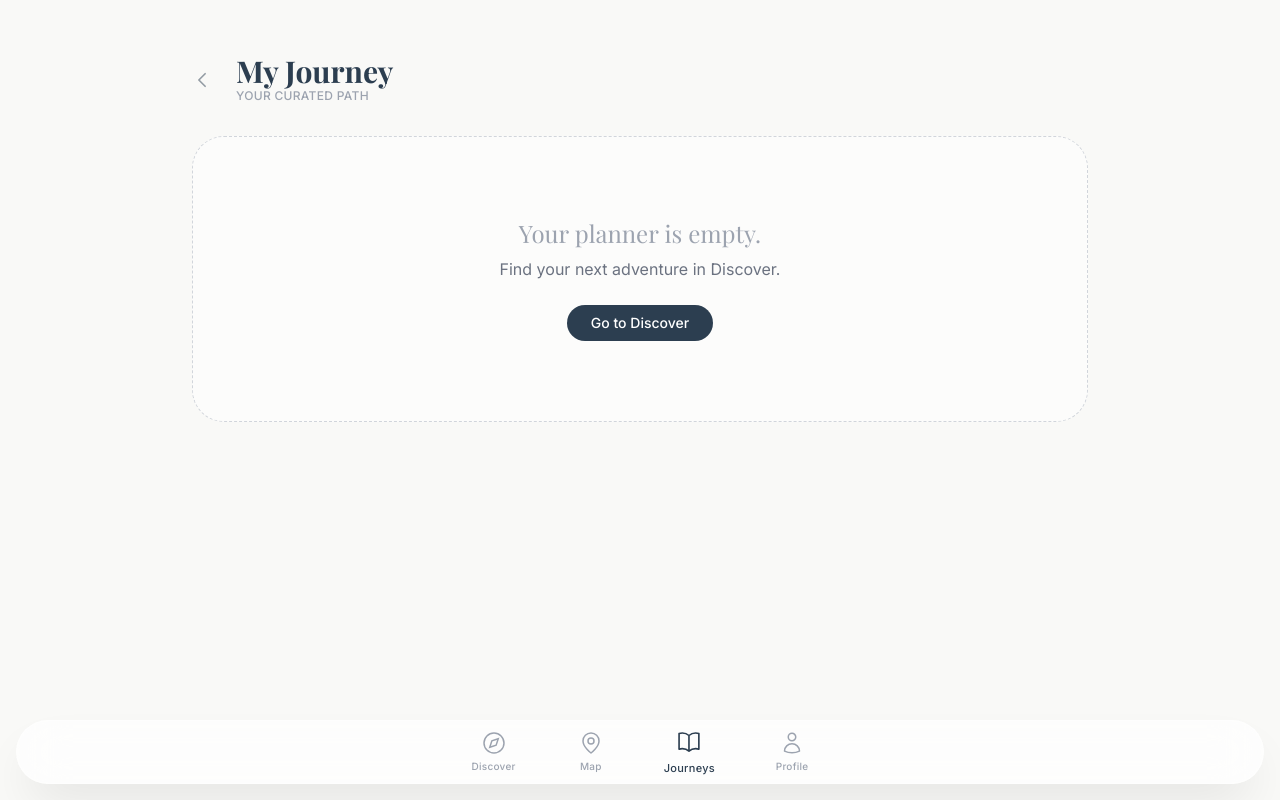
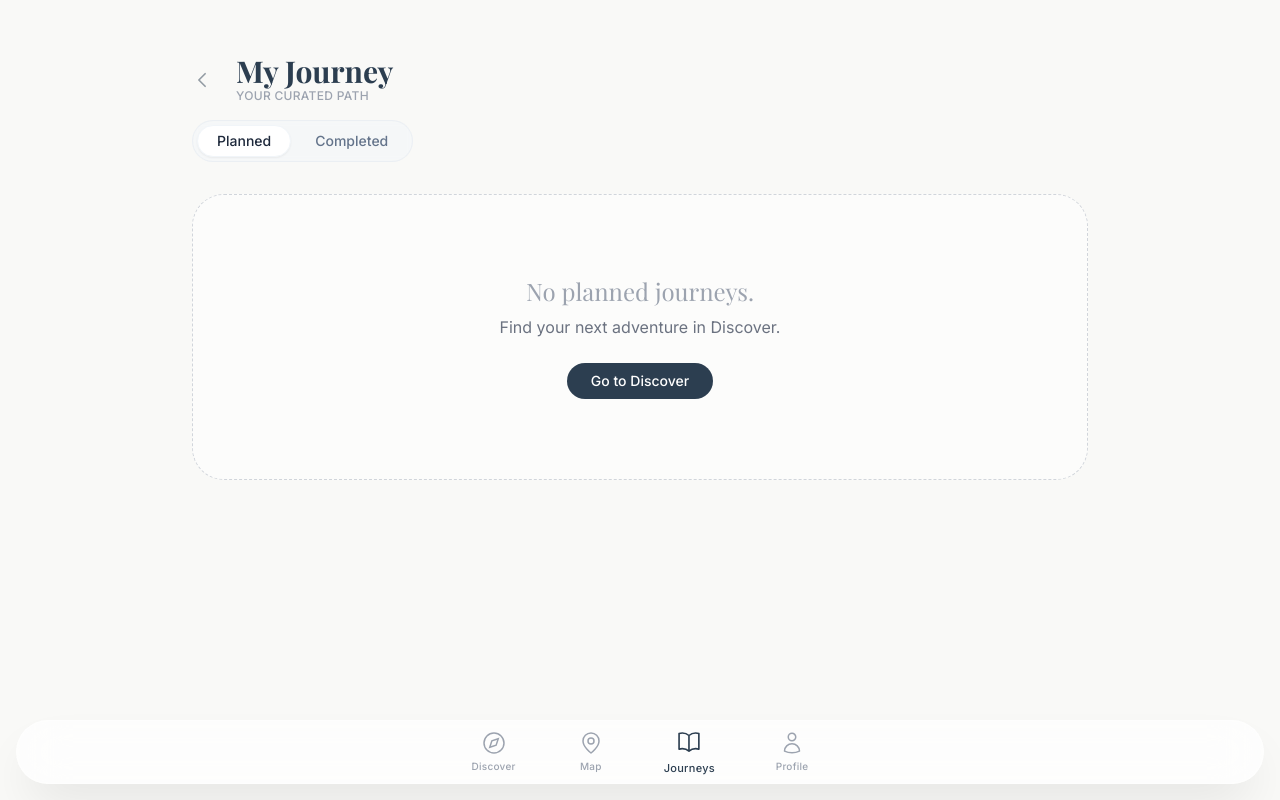
Before and after one commit to ParakramCode/Trippin, a React (Vite) app: page /my-trips in a window 1280 px wide. Built offline with nearby package versions, Linux system fonts and the light colour scheme; no server answers; a web font is replaced by a local one.

Commit message:
feat: implement global journey logic, trip segregation toggle, and Himachal data expansion

```diff
--- a/context/JourneyContext.tsx
+++ b/context/JourneyContext.tsx
@@ -1,4 +1,4 @@
-import React, { createContext, useContext, useState, ReactNode, useCallback } from 'react';
+import React, { createContext, useContext, useState, ReactNode, useCallback, useMemo } from 'react';
 import { Journey, Stop, Moment } from '../types';
 import useLocalStorage from '../hooks/useLocalStorage';
 
@@ -18,6 +18,8 @@ interface JourneyContextType {
   setIsFollowing: (v: boolean) => void;
   visitedStopIds: string[];
   markStopAsVisited: (stopId: string) => void;
+  savedJourneyIds: Set<string>;
+  isAlreadySaved: (journeyId: string) => boolean;
 }
 
 const JourneyContext = createContext<JourneyContextType | undefined>(undefined);
@@ -47,6 +49,11 @@ export const defaultJourneys: Journey[] = [
     location: 'California, USA',
     duration: '3 Days',
     imageUrl: 'https://picsum.photos/seed/coast/800/1200',
+    author: {
+      name: 'Sarah Jenkins',
+      avatar: 'https://i.pravatar.cc/150?u=sarah',
+      bio: 'Coastal explorer and photographer.'
+    },
     stops: [
       { id: '1', name: 'San Francisco', coordinates: [-122.4194, 37.7749], imageUrl: 'https://picsum.photos/seed/sf/300/200', description: 'Iconic city by the bay featuring the Golden Gate Bridge.' },
       { id: '2', name: 'Sausalito', coordinates: [-122.4853, 37.8591], imageUrl: 'https://picsum.photos/seed/sau/300/200', description: 'Charming seaside town with stunning skyline views.' },
@@ -63,6 +70,11 @@ export const defaultJourneys: Journey[] = [
     location: 'California, USA',
     duration: '2 Days',
     imageUrl: 'https://picsum.photos/seed/bigsur/800/1200',
+    author: {
+      name: 'Sarah Jenkins',
+      avatar: 'https://i.pravatar.cc/150?u=sarah',
+      bio: 'Coastal explorer and photographer.'
+    },
     stops: [
       { id: '4', name: 'Monterey', coordinates: [-121.8947, 36.6002], imageUrl: 'https://picsum.photos/seed/monterey/300/200', description: 'Historic cannery row and world-class aquarium.' },
       { id: '5', name: 'Bixby Bridge', coordinates: [-121.9017, 36.3715], imageUrl: 'https://picsum.photos/seed/bixby/300/200', description: 'Famous arch bridge with breathtaking coastal views.' },
@@ -76,6 +88,11 @@ export const defaultJourneys: Journey[] = [
     location: 'Himachal Pradesh, India',
     duration: '5 Days',
     imageUrl: 'https://images.unsplash.com/photo-1593181829283-a4c3f5966601?q=80&w=800&auto=format&fit=crop',
+    author: {
+      name: 'Arjun Mehta',
+      avatar: 'https://i.pravatar.cc/150?u=arjun',
+      bio: 'Himalayan trekker.'
+    },
     stops: [
       { id: '7', name: 'Kaza', coordinates: [78.0710, 32.2276], imageUrl: 'https://images.unsplash.com/photo-1626621341517-bbf3d9990a23?w=300', description: 'Remote capital of Spiti situated on the banks of Spiti River.' },
       { id: '8', name: 'Key Monastery', coordinates: [78.0120, 32.2960], imageUrl: 'https://images.unsplash.com/photo-1581793745862-99fde7fa73d2?w=300', description: 'Famous Tibetan Buddhist monastery perched on a hill.' },
@@ -89,6 +106,11 @@ export const defaultJourneys: Journey[] = [
     location: 'Himachal Pradesh, India',
     duration: '3 Days',
     imageUrl: 'https://images.unsplash.com/photo-1589136777351-9432851982b6?q=80&w=800&auto=format&fit=crop',
+    author: {
+      name: 'Arjun Mehta',
+      avatar: 'https://i.pravatar.cc/150?u=arjun',
+      bio: 'Himalayan trekker.'
+    },
     stops: [
       { id: '10', name: 'Hadimba Temple', coordinates: [77.1887, 32.2450], imageUrl: 'https://images.unsplash.com/photo-1605649487212-47bdab064df7?w=300', description: 'Ancient cave temple dedicated to Hidimbi Devi.' },
       { id: '11', name: 'Jogini Falls', coordinates: [77.1950, 32.2600], imageUrl: 'https://images.unsplash.com/photo-1589136777351-9432851982b6?w=300', description: 'Scenic path leading to a majestic waterfall.' },
@@ -102,6 +124,11 @@ export const defaultJourneys: Journey[] = [
     location: 'Himachal Pradesh, India',
     duration: '2 Days',
     imageUrl: 'https://images.unsplash.com/photo-1563729784474-d77dbb933a9e?q=80&w=800&auto=format&fit=crop',
+    author: {
+      name: 'Priya Singh',
+      avatar: 'https://i.pravatar.cc/150?u=priya',
+      bio: 'Nature lover.'
+    },
     stops: [
       { id: '13', name: 'The Ridge', coordinates: [77.1734, 31.1048], imageUrl: 'https://images.unsplash.com/photo-1533470125816-724bc2f11c52?w=300', description: 'Hub of cultural activities with colonial architecture.' },
       { id: '14', name: 'Jakhu Temple', coordinates: [77.1800, 31.1000], imageUrl: 'https://images.unsplash.com/photo-1626014902120-e22067711f98?w=300', description: 'Ancient temple dedicated to Lord Hanuman with panoramic views.' },
@@ -115,6 +142,11 @@ export const defaultJourneys: Journey[] = [
     location: 'Himachal Pradesh, India',
     duration: '4 Days',
     imageUrl: 'https://images.unsplash.com/photo-1626621341517-bbf3d9990a23?q=80&w=800&auto=format&fit=crop',
+    author: {
+      name: 'Priya Singh',
+      avatar: 'https://i.pravatar.cc/150?u=priya',
+      bio: 'Nature lover.'
+    },
     stops: [
       { id: '16', name: 'Parvati River', coordinates: [77.3150, 32.0100], imageUrl: 'https://images.unsplash.com/photo-1504780521369-144d477b760a?w=300', description: 'Serene river flowing through the Parvati Valley.' },
       { id: '17', name: 'Manikaran', coordinates: [77.3500, 32.0200], imageUrl: 'https://images.unsplash.com/photo-1581793745862-99fde7fa73d2?w=300', description: 'Religious center famous for hot springs.' },
@@ -128,6 +160,11 @@ export const defaultJourneys: Journey[] = [
     location: 'Himachal & Ladakh, India',
     duration: '2 Days',
     imageUrl: 'https://images.unsplash.com/photo-1626621341517-bbf3d9990a23?w=800',
+    author: {
+      name: 'Vikram Rider',
+      avatar: 'https://i.pravatar.cc/150?u=vikram',
+      bio: 'Motorcycle enthusiast.'
+    },
     stops: [
       { id: '19', name: 'Rohtang Pass', coordinates: [77.2466, 32.3716], imageUrl: 'https://images.unsplash.com/photo-1595842878696-3c0f9k8j?w=300', description: 'High mountain pass connecting Kullu Valley with Lahaul and Spiti.' },
       { id: '20', name: 'Keylong', coordinates: [77.0320, 32.5710], imageUrl: 'https://images.unsplash.com/photo-1581793745862-99fde7fa73d2?w=300', description: 'Administrative center of Lahaul and Spiti.' },
@@ -213,11 +250,22 @@ export const JourneyProvider: React.FC<{ children: ReactNode }> = ({ children })
     });
   }, [setVisitedStopIds]);
 
+  // Memoized set of saved journey IDs for instant lookup
+  const savedJourneyIds = useMemo(() => {
+    return new Set(plannerJourneys.map(j => j.clonedFrom || j.id));
+  }, [plannerJourneys]);
+
+  // Memoized helper function for checking if a journey is already saved
+  const isAlreadySaved = useCallback((journeyId: string) => {
+    return savedJourneyIds.has(journeyId);
+  }, [savedJourneyIds]);
+
   const value = {
     journeys, plannerJourneys, addJourney, persistJourney, cloneToPlanner, removeFromPlanner,
     activeJourney, setActiveJourney, loadJourney,
     userLocation, userHeading, isFollowing, setIsFollowing,
-    visitedStopIds, markStopAsVisited
+    visitedStopIds, markStopAsVisited,
+    savedJourneyIds, isAlreadySaved
   };
 
   return (
--- a/pages/Discover.tsx
+++ b/pages/Discover.tsx
@@ -61,7 +61,7 @@ const Discover: React.FC = () => {
         {/* Compact Search Bar */}
         <div className="relative mb-3">
           <div className="absolute inset-y-0 left-3 flex items-center pointer-events-none">
-            <svg xmlns="http://www.w3.org/2000/svg" fill="none" viewBox="0 0 24 24" strokeWidth={2} stroke="currentColor" className="w-4 h-4 text-slate-500">
+            <svg xmlns="http://www.w3.org/2000/svg" fill="none" viewBox="0 0 24 24" strokeWidth={2} stroke="currentColor" className="w-4 h-4 text-slate-600">
               <path strokeLinecap="round" strokeLinejoin="round" d="M21 21l-5.197-5.197m0 0A7.5 7.5 0 105.196 5.196a7.5 7.5 0 0010.607 10.607z" />
             </svg>
           </div>
--- a/pages/HomeMap.tsx
+++ b/pages/HomeMap.tsx
@@ -15,7 +15,7 @@ const VITE_MAPBOX_TOKEN = "pk.eyJ1IjoicGFha2kyMDA2IiwiYSI6ImNta2NibDA2eDBkZ3czZH
 
 const HomeMap: React.FC = () => {
     const mapRef = useRef<MapRef>(null);
-    const { activeJourney, cloneToPlanner, plannerJourneys, isFollowing } = useJourneys();
+    const { activeJourney, cloneToPlanner, isFollowing, savedJourneyIds } = useJourneys();
     const [selectedStopId, setSelectedStopId] = useState<string | null>(null);
     const [toastMessage, setToastMessage] = useState<string | null>(null);
     const navigate = useNavigate();
@@ -34,14 +34,6 @@ const HomeMap: React.FC = () => {
             }
         }
     }, [activeJourney]);
-
-    // Check for persistence
-    const [isSaved, setIsSaved] = useState(false);
-    useEffect(() => {
-        if (activeJourney) {
-            setIsSaved(plannerJourneys.some(j => j.id === activeJourney.id));
-        }
-    }, [activeJourney, plannerJourneys]);
 
     const handleAddToJourneys = () => {
         if (!activeJourney) return;
@@ -77,9 +69,19 @@ const HomeMap: React.FC = () => {
                 onStopSelect={handleStopSelect}
             />
 
-            {/* Add to My Journeys Button - Minimalist Pill */}
-            {!isFollowing && !isSaved && (
-                <div className="absolute top-6 right-6 z-20">
+            {/* Top Right Controls: Author & Add Button */}
+            {!isFollowing && activeJourney && (
+                <div key={activeJourney.id} className="absolute top-6 right-6 z-[100] flex flex-col items-end gap-3">
+                    {/* Author Tag */}
+                    {activeJourney.author && (
+                        <div className="flex items-center gap-2 pl-1 pr-3 py-1 bg-white/20 backdrop-blur-2xl border border-white/20 rounded-full shadow-sm">
+                            <img src={activeJourney.author.avatar} alt={activeJourney.author.name} className="w-5 h-5 rounded-full object-cover border border-white/30" />
+                            <span className="text-[10px] font-sans font-bold text-slate-700">Curated by @{activeJourney.author.name}</span>
+                        </div>
+                    )}
+
+                    {/* Add to My Journeys Button - Only show if not already saved */}
+                    {activeJourney && !savedJourneyIds.has(activeJourney.id) && (
                         <button
                             onClick={handleAddToJourneys}
                             className={`
@@ -103,6 +105,7 @@ const HomeMap: React.FC = () => {
                                 {toastMessage ? 'Saved' : 'Add to My Journeys'}
                             </span>
                         </button>
+                    )}
                 </div>
             )}
 
--- a/pages/MyTrips.tsx
+++ b/pages/MyTrips.tsx
@@ -2,27 +2,36 @@ import React from 'react';
 import { useJourneys } from '../context/JourneyContext';
 import { Journey } from '../types';
 import { useNavigate } from 'react-router-dom';
-import { motion } from 'framer-motion';
+import { motion, AnimatePresence } from 'framer-motion';
 
 const MyTrips: React.FC = () => {
   const { plannerJourneys, removeFromPlanner, activeJourney, setActiveJourney, setIsFollowing, visitedStopIds } = useJourneys();
   const navigate = useNavigate();
+  const [filter, setFilter] = React.useState<'planned' | 'completed'>('planned');
 
-  // Task 1: Active Trip Sorting Logic
-  // Ensure the active journey is always first in the list
-  const sortedJourneys = React.useMemo(() => {
+  // Task 2: Filtering Logic
+  const filteredJourneys = React.useMemo(() => {
     if (!plannerJourneys) return [];
 
-    // Create a shallow copy to sort
-    return [...plannerJourneys].sort((a, b) => {
-      // If a is active, it goes first (-1)
+    // 1. Filter
+    const filtered = plannerJourneys.filter(j => {
+      const isCompleted = j.stops && j.stops.length > 0 && j.stops.every(s => visitedStopIds.includes(s.id));
+      const isActive = activeJourney?.id === j.id;
+
+      if (filter === 'completed') {
+        return isCompleted && !isActive; // Active always stays in Planned
+      } else {
+        return !isCompleted || isActive;
+      }
+    });
+
+    // 2. Sort (Active first)
+    return filtered.sort((a, b) => {
       if (activeJourney && a.id === activeJourney.id) return -1;
-      // If b is active, it goes first (1)
       if (activeJourney && b.id === activeJourney.id) return 1;
-      // Otherwise keep original order (or sort by date if needed, but stability is preferred)
       return 0;
     });
-  }, [plannerJourneys, activeJourney]);
+  }, [plannerJourneys, activeJourney, filter, visitedStopIds]);
 
   const handleJourneyClick = (journey: Journey) => {
     setActiveJourney(journey);
@@ -41,12 +50,6 @@ const MyTrips: React.FC = () => {
     }, 400); // Wait for spring animation
   };
 
-  const handleResume = () => {
-    if (activeJourney) {
-      navigate('/map');
-    }
-  };
-
   const handleDelete = (e: React.MouseEvent, id: string) => {
     e.stopPropagation();
     if (window.confirm("Are you sure you want to remove this trip?")) {
@@ -57,7 +60,7 @@ const MyTrips: React.FC = () => {
   return (
     <div className="p-4 sm:p-6 pb-24">
       <div className="max-w-4xl mx-auto">
-        <header className="mb-8 pt-8 flex items-center gap-4">
+        <header className="mb-4 pt-8 flex items-center gap-4">
           <button
             onClick={() => navigate(-1)}
             className="p-2 -ml-2 text-brand-dark/50 hover:text-brand-dark transition-colors rounded-full hover:bg-black/5"
@@ -72,22 +75,57 @@ const MyTrips: React.FC = () => {
           </div>
         </header>
 
+        {/* Task 1: Toggle UI */}
+        <div className="mb-8 flex">
+          <div className="bg-slate-100/50 p-1 rounded-full flex gap-1 relative backdrop-blur-sm border border-slate-200/50">
+            {(['planned', 'completed'] as const).map((tab) => (
+              <button
+                key={tab}
+                onClick={() => setFilter(tab)}
+                className={`relative z-10 px-5 py-1.5 rounded-full text-sm font-sans font-medium transition-colors duration-300 capitalize ${filter === tab ? 'text-slate-800' : 'text-slate-500 hover:text-slate-700'}`}
+              >
+                {tab}
+                {filter === tab && (
+                  <motion.div
+                    layoutId="activeTab"
+                    className="absolute inset-0 bg-white rounded-full shadow-sm border border-slate-100 -z-10"
+                    transition={{ type: "spring", bounce: 0.2, duration: 0.6 }}
+                  />
+                )}
+              </button>
+            ))}
+          </div>
+        </div>
+
         {/* Planner Section */}
         <div className="mb-16">
-          {(sortedJourneys || []).length === 0 ? (
-            <div className="text-center py-20 bg-white/50 rounded-[32px] border border-dashed border-gray-300">
-              <h3 className="text-2xl font-serif text-gray-400 mb-2">Your planner is empty.</h3>
-              <p className="text-gray-500 mb-6">Find your next adventure in Discover.</p>
+          <AnimatePresence mode="popLayout">
+            {(filteredJourneys || []).length === 0 ? (
+              <motion.div
+                key="empty-state"
+                initial={{ opacity: 0, y: 20 }}
+                animate={{ opacity: 1, y: 0 }}
+                exit={{ opacity: 0, y: -20 }}
+                className="text-center py-20 bg-white/50 rounded-[32px] border border-dashed border-gray-300"
+              >
+                <h3 className="text-2xl font-serif text-gray-400 mb-2">
+                  {filter === 'planned' ? 'No planned journeys.' : 'No completed journeys yet.'}
+                </h3>
+                <p className="text-gray-500 mb-6">
+                  {filter === 'planned' ? 'Find your next adventure in Discover.' : 'Start exploring to build your history.'}
+                </p>
+                {filter === 'planned' && (
                   <button
                     onClick={() => navigate('/')}
                     className="px-6 py-2 bg-brand-dark text-white rounded-full text-sm font-medium hover:scale-105 transition-transform"
                   >
                     Go to Discover
                   </button>
-            </div>
+                )}
+              </motion.div>
             ) : (
               <div className="grid grid-cols-1 md:grid-cols-2 gap-8">
-              {sortedJourneys.map(journey => {
+                {filteredJourneys.map(journey => {
                   const visitedCount = journey.stops?.filter(s => visitedStopIds.includes(s.id)).length || 0;
                   const totalStops = journey.stops?.length || 0;
                   const progress = totalStops > 0 ? (visitedCount / totalStops) * 100 : 0;
@@ -95,11 +133,15 @@ const MyTrips: React.FC = () => {
 
                   return (
                     <motion.div
+                      layout
                       key={journey.id}
+                      initial={{ opacity: 0, scale: 0.95 }}
+                      animate={{ opacity: 1, scale: 1 }}
+                      exit={{ opacity: 0, scale: 0.95 }}
                       onClick={() => handleJourneyClick(journey)}
                       whileHover={{ scale: 1.02 }}
                       whileTap={{ scale: 0.98 }}
-                    transition={{ type: "spring", stiffness: 400, damping: 17 }}
+                      transition={{ layout: { duration: 0.3 }, default: { type: "spring", stiffness: 400, damping: 17 } }}
                       className="group relative block overflow-hidden rounded-[32px] shadow-lg hover:shadow-2xl transition-all duration-300 ease-out cursor-pointer bg-white"
                     >
                       <div className="relative aspect-[4/3]">
@@ -123,10 +165,10 @@ const MyTrips: React.FC = () => {
                             <span>{isActive ? 'Live Journey' : 'Start Journey'}</span>
                           </motion.button>
 
-                        {/* Remove Button - Updated Styling */}
+                          {/* Remove Button - Task 3: Slate-400 */}
                           <button
                             onClick={(e) => handleDelete(e, journey.id)}
-                          className="pointer-events-auto p-2 bg-white/40 backdrop-blur-md rounded-full text-slate-500 hover:text-red-400 hover:bg-white/60 transition-all border border-white/20"
+                            className="pointer-events-auto p-2 bg-white/40 backdrop-blur-md rounded-full text-slate-400 hover:text-red-400 hover:bg-white/60 transition-all border border-white/20"
                             title="Remove from Planner"
                           >
                             <svg xmlns="http://www.w3.org/2000/svg" fill="none" viewBox="0 0 24 24" strokeWidth={1.5} stroke="currentColor" className="w-5 h-5">
@@ -164,6 +206,7 @@ const MyTrips: React.FC = () => {
                 })}
               </div>
             )}
+          </AnimatePresence>
         </div>
       </div>
     </div>
```
Also changed, not shown: components/NavigationDrawer.tsx (+35 -14 lines). Lines whose indentation alone changed are shown as unchanged.
